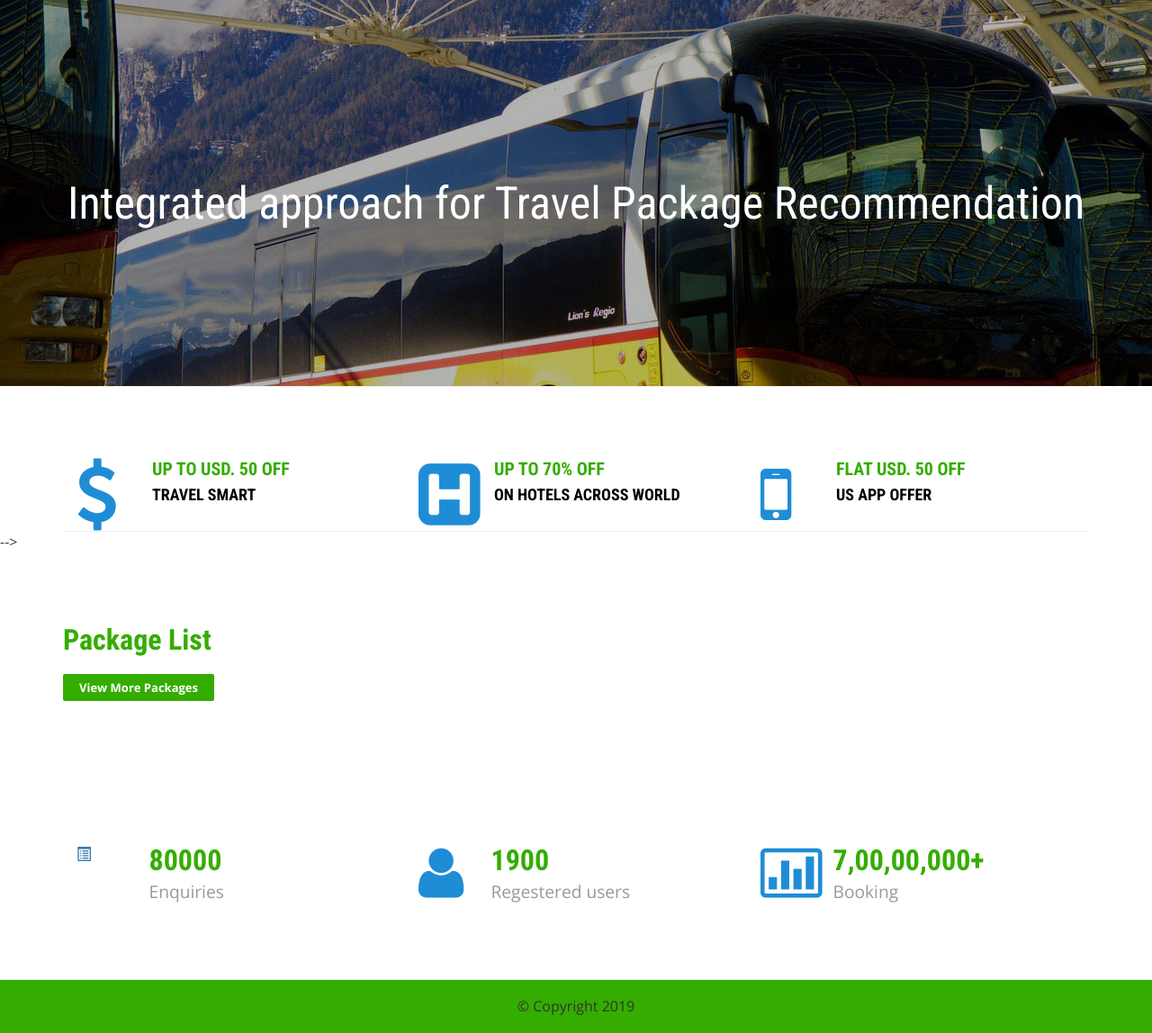
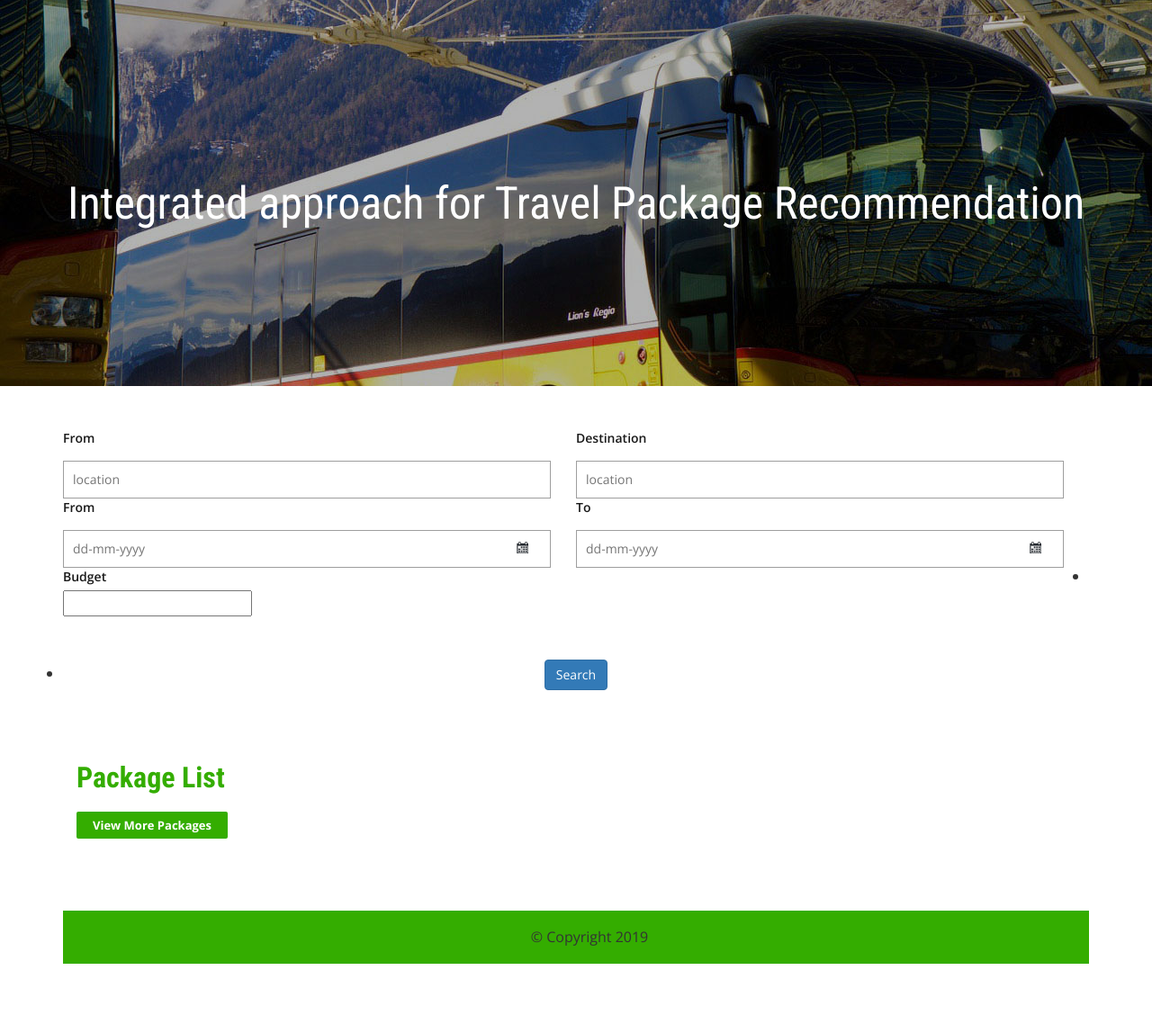
Before and after one commit to KunalAsati/Travel, a PHP site: page / in a window 1280 px wide. Shown: the part 147-1295 px from the top of the page at 90% size. After the commit the page ends 1218 px from the top, so only its background shows below. Run offline with PHP 8.4, Linux system fonts and the light colour scheme; the visitor is signed in with stand-in values (Sample User, id 1); data that the repository does not hold is empty.

Commit message:
mearge index files

```diff
--- a/index.php
+++ b/index.php
@@ -37,47 +37,51 @@ include('includes/config.php');
 </div>
 
 
-<!--- rupes ---->
- <div class="container">
-	<div class="rupes">
-		<div class="col-md-4 rupes-left wow fadeInDown animated animated" data-wow-delay=".5s" style="visibility: visible; animation-delay: 0.5s; animation-name: fadeInDown;">
-			<div class="rup-left">
-				<a href="offers.html"><i class="fa fa-usd"></i></a>
+
+
+<!--search-->
+
+
+<div class="container">
+<form name="book" method="post">
+<div class="ban-bottom">
+				<div class="bnr-right">
+				<label class="inputLabel">From</label>
+				<input class="text" id="fromloc" type="text" placeholder="location"  name="fromloc" required="">
 			</div>
-			<div class="rup-rgt">
-				<h3>UP TO USD. 50 OFF</h3>
-				<h4><a href="offers.html">TRAVEL SMART</a></h4>
+            <div class="ban-bottom">
+				<div class="bnr-right">
+				<label class="inputLabel">Destination</label>
+				<input class="text" id="toloc" type="text" placeholder="location"  name="toloc" required="">
+			</div>
 
+            <div class="ban-bottom">
+				<div class="bnr-right">
+				<label class="inputLabel">From</label>
+				<input class="date" id="datepicker" type="text" placeholder="dd-mm-yyyy"  name="fromdate" required="">
 			</div>
-				<div class="clearfix"></div>
-		</div>
-		<div class="col-md-4 rupes-left wow fadeInDown animated animated" data-wow-delay=".5s" style="visibility: visible; animation-delay: 0.5s; animation-name: fadeInDown;">
-			<div class="rup-left">
-				<a href="offers.html"><i class="fa fa-h-square"></i></a>
+            <div class="ban-bottom">
+				<div class="bnr-right">
+				<label class="inputLabel">To</label>
+				<input class="date" id="datepicker" type="text" placeholder="dd-mm-yyyy"  name="fromdate" required="">
 			</div>
-			<div class="rup-rgt">
-				<h3>UP TO 70% OFF</h3>
-				<h4><a href="offers.html">ON HOTELS ACROSS WORLD</a></h4>
+            <ul>
 
-			</div>
-				<div class="clearfix"></div>
-		</div>
-		<div class="col-md-4 rupes-left wow fadeInDown animated animated" data-wow-delay=".5s" style="visibility: visible; animation-delay: 0.5s; animation-name: fadeInDown;">
-			<div class="rup-left">
-				<a href="offers.html"><i class="fa fa-mobile"></i></a>
-			</div>
-			<div class="rup-rgt">
-				<h3>FLAT USD. 50 OFF</h3>
-				<h4><a href="offers.html">US APP OFFER</a></h4>
+					<li class="spe">
+						<label class="inputLabel">Budget</label>
+						<input class="special" type="number" name="budget" required="">
+					</li>
+            <div class="clearfix"></div>
+            <li class="spe" align="center">
+					<button type="submit" name="search" class="btn-primary btn">Search</button>
+						</li>
+            </ul>
 
-			</div>
-				<div class="clearfix"></div>
-		</div>
+</form>
+</div>
 
-	</div>
-</div> -->
-<!--- /rupes ---->
 
+<div class="clearfix"></div>
 
 
 
@@ -129,42 +133,6 @@ foreach($results as $result)
 
 
 
-<!--- routes ---->
- <div class="routes">
-	<div class="container">
-		<div class="col-md-4 routes-left wow fadeInRight animated" data-wow-delay=".5s">
-			<div class="rou-left">
-				<a href="#"><i class="glyphicon glyphicon-list-alt"></i></a>
-			</div>
-			<div class="rou-rgt wow fadeInDown animated" data-wow-delay=".5s">
-				<h3>80000</h3>
-				<p>Enquiries</p>
-			</div>
-				<div class="clearfix"></div>
-		</div>
-		<div class="col-md-4 routes-left">
-			<div class="rou-left">
-				<a href="#"><i class="fa fa-user"></i></a>
-			</div>
-			<div class="rou-rgt">
-				<h3>1900</h3>
-				<p>Regestered users</p>
-			</div>
-				<div class="clearfix"></div>
-		</div>
-		<div class="col-md-4 routes-left wow fadeInRight animated" data-wow-delay=".5s">
-			<div class="rou-left">
-				<a href="#"><i class="fa fa-ticket"></i></a>
-			</div>
-			<div class="rou-rgt">
-				<h3>7,00,00,000+</h3>
-				<p>Booking</p>
-			</div>
-				<div class="clearfix"></div>
-		</div>
-		<div class="clearfix"></div>
-	</div>
-</div>
 
 <?php include('includes/footer.php');?>
 <!-- signup -->
```
Also changed, not shown: index2.php (deleted, +0 -104 lines).
